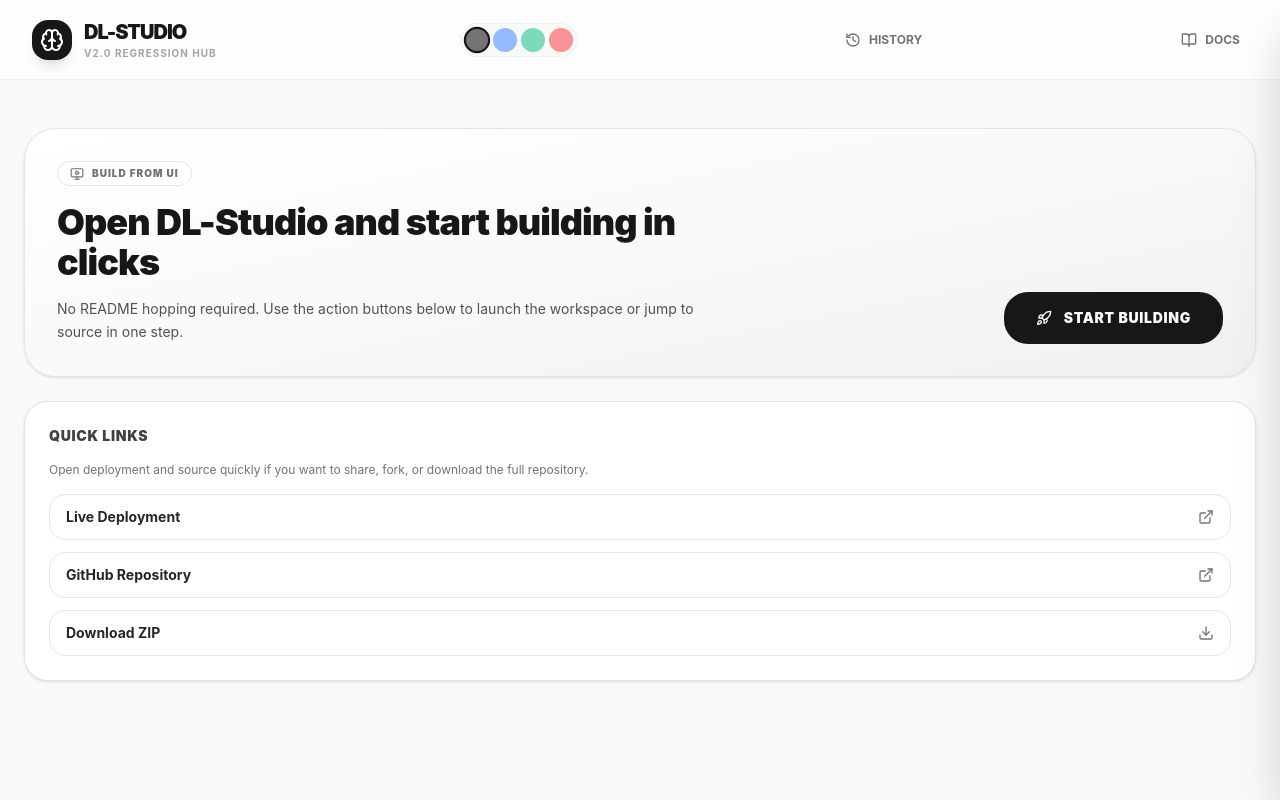
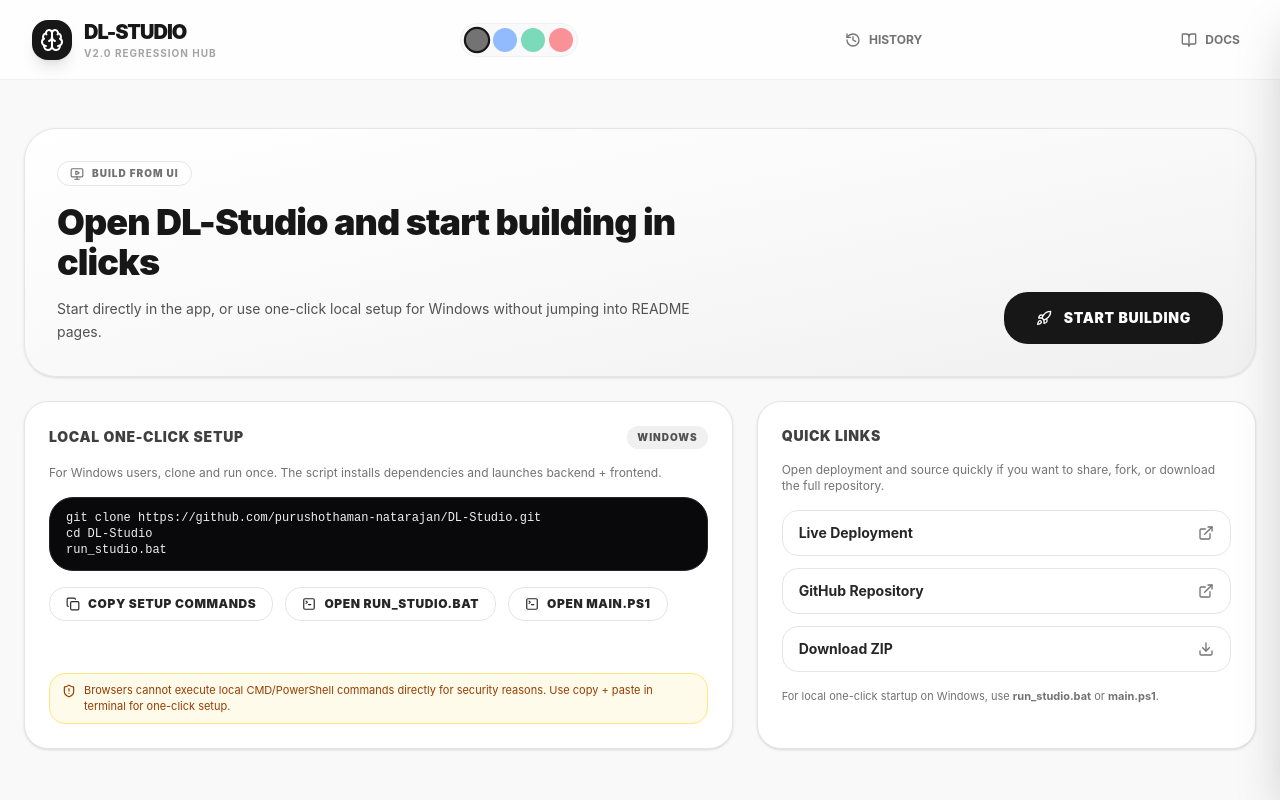
Before and after one commit to Purushothaman-natarajan/DL-Studio, a React (Vite) app in the folder frontend/: page / in a window 1280 px wide. Shown: the top 800 px of the page. Built offline with nearby package versions, Linux system fonts and the light colour scheme.

Commit message:
feat: Enhance UI with RunManager component and improve local setup instructions

```diff
--- a/frontend/src/App.tsx
+++ b/frontend/src/App.tsx
@@ -10,6 +10,7 @@ import { XAIExplanation } from './components/XAIExplanation';
 import { DataCleaning, CleaningConfig } from './components/DataCleaning';
 import { ModelComparison } from './components/ModelComparison';
 import { RunLogViewer } from './components/RunLogViewer';
+import { RunManager } from './components/RunManager';
 import { LaunchIndex } from './components/LaunchIndex';
 import { DataColumn, LayerConfig, TrainingConfig, TrainingHistory, XAIResult } from './types';
 import { trainModel, calculateXAI } from './lib/tf-utils';
@@ -456,6 +457,7 @@ export default function App() {
         {step === 'main' && (
           <div className="space-y-8 animate-in fade-in slide-in-from-bottom-4 duration-500">
             {/* Tab Bar */}
+            <div className="flex flex-wrap items-center justify-between gap-3">
               <div className="flex items-center gap-2 p-1.5 bg-zinc-100 w-fit rounded-2xl border border-zinc-200 shadow-inner">
                   {[
                       { id: 'design', label: 'Architecture', icon: Layers },
@@ -479,6 +481,10 @@ export default function App() {
                           {tab.label}
                       </button>
                   ))}
+              </div>
+              <div className="rounded-xl border border-zinc-200 bg-white px-3 py-2 text-[10px] font-black uppercase tracking-widest text-zinc-500">
+                Active Run: <span className="text-zinc-900 font-mono">{activeRunId || 'Not Started'}</span>
+              </div>
             </div>
 
             {activeTab === 'design' && (
@@ -536,32 +542,11 @@ export default function App() {
                             />
                         </div>
                         <div className="lg:col-span-4 space-y-6">
-                            <div className="p-6 bg-white rounded-3xl border border-zinc-100 shadow-sm space-y-4">
-                                <div className="flex items-center gap-2">
-                                    <History className="w-4 h-4 text-blue-500" />
-                                    <h4 className="text-[10px] font-black uppercase tracking-widest">Load Specific Outcome</h4>
-                                </div>
-                                <p className="text-[11px] text-zinc-400">Enter a Run ID to load previous weights and data context for comparative testing.</p>
-                                <div className="flex gap-2">
-                                    <input
-                                        type="text"
-                                        placeholder="e.g. 20240324_..."
-                                        className="flex-1 bg-zinc-50 border border-zinc-100 rounded-xl px-4 py-2 text-xs font-mono"
-                                        onKeyDown={(e) => {
-                                            if (e.key === 'Enter') handleSelectRun((e.target as HTMLInputElement).value);
-                                        }}
+                            <RunManager
+                              activeRunId={activeRunId}
+                              onLoadRun={handleSelectRun}
+                              onOpenHistory={() => setShowHistory(true)}
                             />
-                                    <button
-                                        onClick={(e) => {
-                                            const input = (e.currentTarget.previousSibling as HTMLInputElement);
-                                            handleSelectRun(input.value);
-                                        }}
-                                        className="btn-primary py-2 px-4 text-[10px] font-bold uppercase"
-                                    >
-                                        Load
-                                    </button>
-                                </div>
-                            </div>
                             <ModelComparison metrics={xaiResult?.comparison || []} />
                         </div>
                     </div>
--- a/frontend/src/components/LaunchIndex.tsx
+++ b/frontend/src/components/LaunchIndex.tsx
@@ -1,16 +1,36 @@
-import React from 'react';
+import React, { useState } from 'react';
 import {
   Rocket,
   Download,
   ExternalLink,
   MonitorPlay,
+  Copy,
+  TerminalSquare,
+  ShieldAlert,
 } from 'lucide-react';
 
 interface LaunchIndexProps {
   onStart: () => void;
 }
 
+const SETUP_COMMANDS = `git clone https://github.com/purushothaman-natarajan/DL-Studio.git
+cd DL-Studio
+run_studio.bat`;
+
 export function LaunchIndex({ onStart }: LaunchIndexProps) {
+  const [copyStatus, setCopyStatus] = useState('');
+
+  const copySetupCommands = async () => {
+    try {
+      await navigator.clipboard.writeText(SETUP_COMMANDS);
+      setCopyStatus('Copied setup commands.');
+      setTimeout(() => setCopyStatus(''), 1800);
+    } catch (error) {
+      setCopyStatus('Copy failed. Select text manually.');
+      setTimeout(() => setCopyStatus(''), 2200);
+    }
+  };
+
   return (
     <section className="space-y-6 animate-in fade-in slide-in-from-bottom-4 duration-500">
       <div className="rounded-[2rem] border border-zinc-200 bg-gradient-to-br from-white via-zinc-50 to-zinc-100 p-8 shadow-sm">
@@ -24,8 +44,8 @@ export function LaunchIndex({ onStart }: LaunchIndexProps) {
               Open DL-Studio and start building in clicks
             </h2>
             <p className="text-sm text-zinc-600 leading-relaxed">
-              No README hopping required. Use the action buttons below to launch the workspace
-              or jump to source in one step.
+              Start directly in the app, or use one-click local setup for Windows without
+              jumping into README pages.
             </p>
           </div>
           <button
@@ -38,8 +58,54 @@ export function LaunchIndex({ onStart }: LaunchIndexProps) {
         </div>
       </div>
 
-      <div className="grid grid-cols-1 gap-6">
-        <article className="rounded-3xl border border-zinc-200 bg-white p-6 shadow-sm space-y-4">
+      <div className="grid grid-cols-1 gap-6 lg:grid-cols-12">
+        <article className="rounded-3xl border border-zinc-200 bg-white p-6 shadow-sm space-y-4 lg:col-span-7">
+          <div className="flex items-center justify-between gap-3">
+            <h3 className="text-sm font-black uppercase tracking-wider text-zinc-700">Local One-Click Setup</h3>
+            <span className="rounded-full bg-zinc-100 px-2.5 py-1 text-[10px] font-black uppercase tracking-widest text-zinc-600">
+              Windows
+            </span>
+          </div>
+          <p className="text-xs text-zinc-500">
+            For Windows users, clone and run once. The script installs dependencies and launches backend + frontend.
+          </p>
+          <pre className="rounded-2xl border border-zinc-800 bg-zinc-950 px-4 py-3 text-xs text-zinc-100 overflow-x-auto">{SETUP_COMMANDS}</pre>
+          <div className="flex flex-wrap items-center gap-3">
+            <button
+              onClick={copySetupCommands}
+              className="inline-flex items-center gap-2 rounded-xl border border-zinc-200 bg-white px-4 py-2 text-xs font-black uppercase tracking-wider text-zinc-800 hover:bg-zinc-50"
+            >
+              <Copy className="w-3.5 h-3.5" />
+              Copy Setup Commands
+            </button>
+            <a
+              href="https://github.com/purushothaman-natarajan/DL-Studio/blob/main/run_studio.bat"
+              target="_blank"
+              rel="noreferrer"
+              className="inline-flex items-center gap-2 rounded-xl border border-zinc-200 bg-white px-4 py-2 text-xs font-black uppercase tracking-wider text-zinc-800 hover:bg-zinc-50"
+            >
+              <TerminalSquare className="w-3.5 h-3.5" />
+              Open run_studio.bat
+            </a>
+            <a
+              href="https://github.com/purushothaman-natarajan/DL-Studio/blob/main/main.ps1"
+              target="_blank"
+              rel="noreferrer"
+              className="inline-flex items-center gap-2 rounded-xl border border-zinc-200 bg-white px-4 py-2 text-xs font-black uppercase tracking-wider text-zinc-800 hover:bg-zinc-50"
+            >
+              <TerminalSquare className="w-3.5 h-3.5" />
+              Open main.ps1
+            </a>
+          </div>
+          <p className="min-h-5 text-[11px] font-semibold text-emerald-700">{copyStatus}</p>
+          <div className="rounded-xl border border-amber-200 bg-amber-50 px-3 py-2 text-[11px] text-amber-800 flex items-start gap-2">
+            <ShieldAlert className="w-3.5 h-3.5 mt-0.5 shrink-0" />
+            Browsers cannot execute local CMD/PowerShell commands directly for security reasons.
+            Use copy + paste in terminal for one-click setup.
+          </div>
+        </article>
+
+        <article className="rounded-3xl border border-zinc-200 bg-white p-6 shadow-sm space-y-4 lg:col-span-5">
           <h3 className="text-sm font-black uppercase tracking-wider text-zinc-700">Quick Links</h3>
           <p className="text-xs text-zinc-500">
             Open deployment and source quickly if you want to share, fork, or download the full repository.
@@ -71,6 +137,9 @@ export function LaunchIndex({ onStart }: LaunchIndexProps) {
               <Download className="w-4 h-4 text-zinc-500" />
             </a>
           </div>
+          <p className="text-[11px] text-zinc-500">
+            For local one-click startup on Windows, use <span className="font-bold">run_studio.bat</span> or <span className="font-bold">main.ps1</span>.
+          </p>
         </article>
       </div>
     </section>
--- /dev/null
+++ b/frontend/src/components/RunManager.tsx
@@ -0,0 +1,105 @@
+import React, { useState } from 'react';
+import { Copy, ExternalLink, History, Rocket, Search } from 'lucide-react';
+import { API_URL } from '../lib/api-utils';
+
+interface RunManagerProps {
+  activeRunId: string | null;
+  onLoadRun: (runId: string) => void | Promise<void>;
+  onOpenHistory: () => void;
+}
+
+export function RunManager({ activeRunId, onLoadRun, onOpenHistory }: RunManagerProps) {
+  const [runIdInput, setRunIdInput] = useState('');
+  const [copyStatus, setCopyStatus] = useState('');
+
+  const copyRunId = async () => {
+    if (!activeRunId) return;
+    try {
+      await navigator.clipboard.writeText(activeRunId);
+      setCopyStatus('Copied');
+      setTimeout(() => setCopyStatus(''), 1500);
+    } catch (error) {
+      setCopyStatus('Copy failed');
+      setTimeout(() => setCopyStatus(''), 1800);
+    }
+  };
+
+  const handleLoad = () => {
+    const value = runIdInput.trim();
+    if (!value) return;
+    onLoadRun(value);
+  };
+
+  return (
+    <div className="p-6 bg-white rounded-3xl border border-zinc-100 shadow-sm space-y-4">
+      <div className="flex items-center justify-between gap-3">
+        <div className="flex items-center gap-2">
+          <Rocket className="w-4 h-4 text-blue-500" />
+          <h4 className="text-[10px] font-black uppercase tracking-widest">Run Manager</h4>
+        </div>
+        <button
+          onClick={onOpenHistory}
+          className="inline-flex items-center gap-1 rounded-lg bg-zinc-100 px-2 py-1 text-[10px] font-black uppercase tracking-wider text-zinc-700 hover:bg-zinc-200"
+        >
+          <History className="w-3 h-3" />
+          History
+        </button>
+      </div>
+
+      <div className="rounded-2xl border border-zinc-200 bg-zinc-50 px-4 py-3">
+        <div className="text-[9px] font-black uppercase tracking-widest text-zinc-400 mb-1">Active Run ID</div>
+        <div className="flex items-center justify-between gap-2">
+          <code className="text-xs font-bold text-zinc-800 bg-white border border-zinc-200 rounded-lg px-2 py-1 overflow-hidden text-ellipsis">
+            {activeRunId || 'Not available yet'}
+          </code>
+          <button
+            onClick={copyRunId}
+            disabled={!activeRunId}
+            className="inline-flex items-center gap-1 rounded-lg border border-zinc-200 bg-white px-2 py-1 text-[10px] font-black uppercase tracking-wider text-zinc-700 hover:bg-zinc-50 disabled:opacity-40 disabled:cursor-not-allowed"
+          >
+            <Copy className="w-3 h-3" />
+            Copy
+          </button>
+        </div>
+        <p className="mt-1 min-h-4 text-[10px] font-bold text-emerald-700">{copyStatus}</p>
+      </div>
+
+      <div className="space-y-2">
+        <div className="text-[9px] font-black uppercase tracking-widest text-zinc-400">Load Any Run ID</div>
+        <div className="flex gap-2">
+          <input
+            type="text"
+            value={runIdInput}
+            onChange={(e) => setRunIdInput(e.target.value)}
+            onKeyDown={(e) => e.key === 'Enter' && handleLoad()}
+            placeholder="e.g. 20260324_193446"
+            className="flex-1 bg-zinc-50 border border-zinc-100 rounded-xl px-3 py-2 text-xs font-mono"
+          />
+          <button
+            onClick={handleLoad}
+            className="inline-flex items-center justify-center gap-1 rounded-xl bg-zinc-900 px-3 py-2 text-[10px] font-black uppercase tracking-wider text-white"
+          >
+            <Search className="w-3 h-3" />
+            Load
+          </button>
+        </div>
+      </div>
+
+      {activeRunId && (
+        <a
+          href={`${API_URL}/runs/${activeRunId}/manifest.json`}
+          target="_blank"
+          rel="noreferrer"
+          className="inline-flex items-center gap-2 rounded-xl border border-zinc-200 px-3 py-2 text-[10px] font-black uppercase tracking-wider text-zinc-700 hover:bg-zinc-50"
+        >
+          Open Run Manifest
+          <ExternalLink className="w-3 h-3" />
+        </a>
+      )}
+
+      <p className="text-[11px] text-zinc-500">
+        Pick a run ID, load it, then use sliders in the test panel to play around with real-time predictions.
+      </p>
+    </div>
+  );
+}
```
Also changed, not shown: 1 other file (tests, documents, lock files or other folders). Lines whose indentation alone changed are shown as unchanged.
